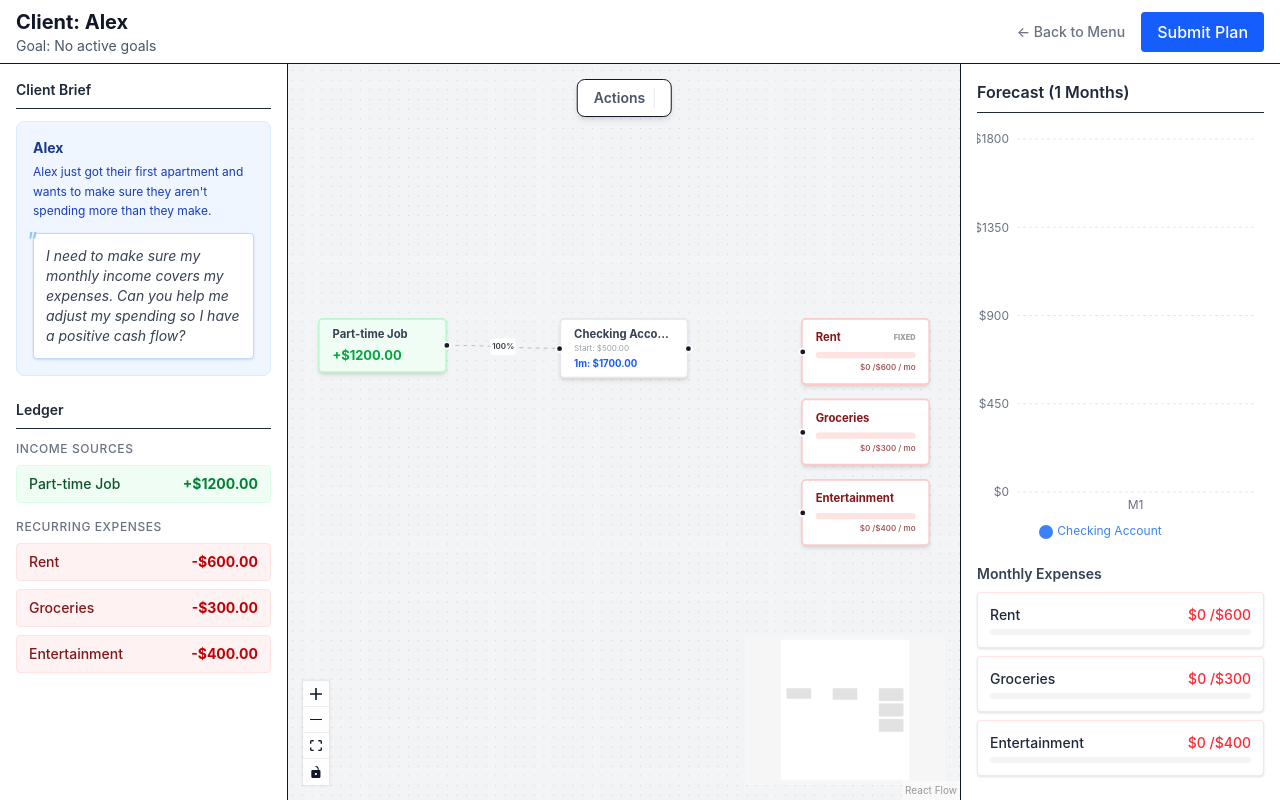
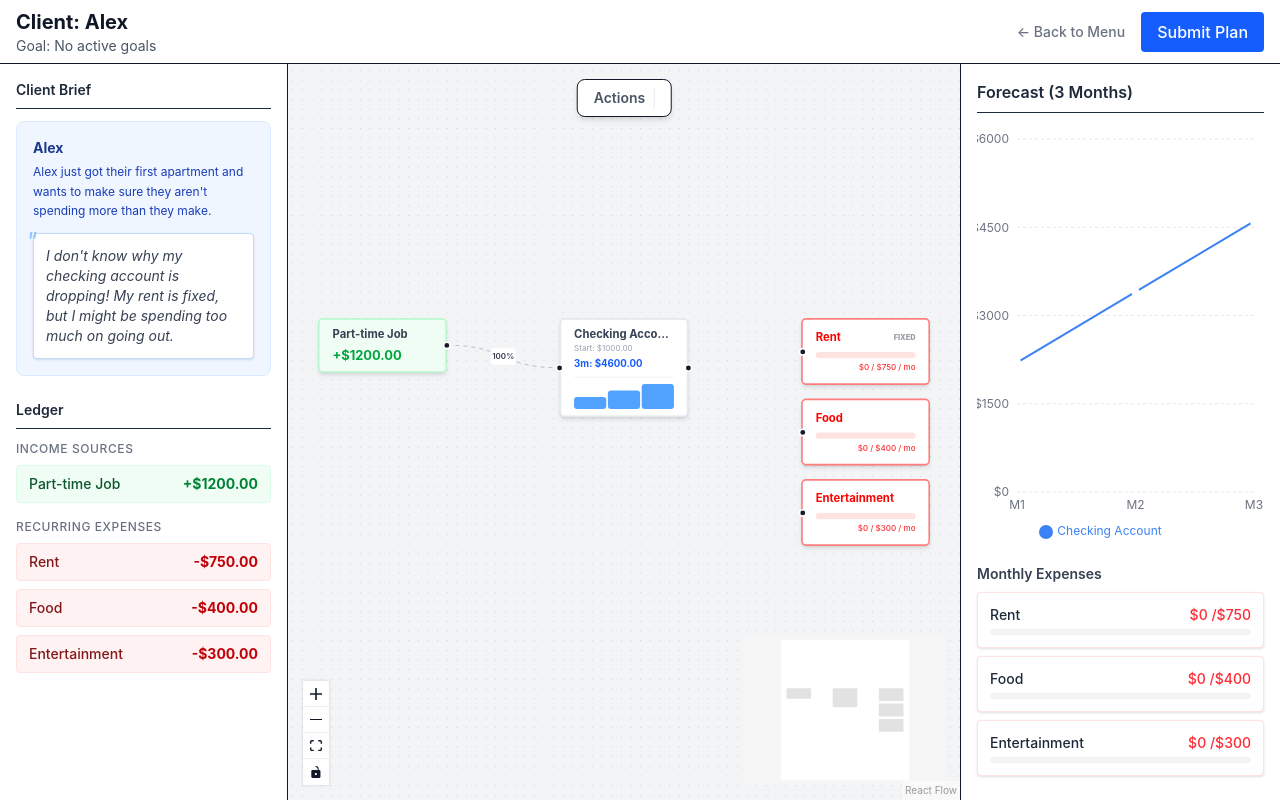
Before and after one commit to BrandonMCoffey/personal-finance-sim, a React (Vite) app: page / in a window 1280 px wide. Both pictures are taken after a click on the element 280 px from the left and 267 px from the top of the page. Built offline with nearby package versions, Linux system fonts and the light colour scheme.

Commit message:
Better node coloring

```diff
--- a/src/components/canvas/nodes/ExpenseNode.tsx
+++ b/src/components/canvas/nodes/ExpenseNode.tsx
@@ -11,6 +11,13 @@ interface ExpenseNodeProps {
     minValue?: number;
     isSnapped: boolean;
   };
+}
+
+function interpolateColor(color1: number[], color2: number[], factor: number) {
+  const r = Math.round(color1[0] + factor * (color2[0] - color1[0]));
+  const g = Math.round(color1[1] + factor * (color2[1] - color1[1]));
+  const b = Math.round(color1[2] + factor * (color2[2] - color1[2]));
+  return `${r}, ${g}, ${b}`;
 }
 
 export function ExpenseNode({ data }: ExpenseNodeProps) {
@@ -31,42 +38,38 @@ export function ExpenseNode({ data }: ExpenseNodeProps) {
 
   const fundedAmount = incomingRule?.amount || 0;
   const minRequired = data.minValue || data.targetAmount;
+  const sliderMax = data.isFixed ? data.targetAmount : (data.targetAmount * 1.5);
+  const fillPercentage = incomingRule ? Math.min((fundedAmount / sliderMax) * 100, 100) : 0;
 
-  let colorStyle = '';
-  let sliderFill = '';
-  let sliderTrack = '';
-  let textColor = '';
+  const cRedLight = [239, 68, 68]; // Normal
+  const cRed = [255, 0, 0];        // Deficit
+  const cAmber = [245, 158, 11];   // Minimum Met
+  const cBlue = [59, 130, 246];    // Target Met
+  const cIndigo = [5, 50, 255];  // Surplus
 
-  if (fundedAmount === 0) {
-    // Not Connected
-    colorStyle = 'bg-white border-red-200';
-    sliderFill = '#ef4444'; sliderTrack = '#fee2e2'; textColor = 'text-red-900';
+  let currentRgb = cRedLight.join(', ');
+
+  if (fundedAmount == data.targetAmount) {
+    currentRgb = cBlue.join(', ');
   } else if (fundedAmount < minRequired) {
-    // Deficit
-    colorStyle = 'bg-red-50 border-red-400';
-    sliderFill = '#ef4444'; sliderTrack = '#fee2e2'; textColor = 'text-red-900';
-  } else if (fundedAmount >= minRequired && fundedAmount < data.targetAmount) {
-    // Partial / Minimum Met (Warning)
-    colorStyle = 'bg-amber-50 border-amber-400';
-    sliderFill = '#f59e0b'; sliderTrack = '#fef3c7'; textColor = 'text-amber-900';
-  } else if (fundedAmount === data.targetAmount) {
-    // Exact Target
-    colorStyle = 'bg-blue-50 border-blue-400';
-    sliderFill = '#3b82f6'; sliderTrack = '#dbeafe'; textColor = 'text-blue-900';
-  } else {
-    // Surplus
-    colorStyle = 'bg-indigo-50 border-indigo-400';
-    sliderFill = '#6366f1'; sliderTrack = '#e0e7ff'; textColor = 'text-indigo-900';
+    currentRgb = cRed.join(', ');
+  } else if (fundedAmount > minRequired && fundedAmount < data.targetAmount) {
+    const range = data.targetAmount - minRequired;
+    const factor = range > 0 ? ((fundedAmount - minRequired) / range) : 1;
+    currentRgb = interpolateColor(cAmber, cBlue, factor);
+  } else if (fundedAmount > data.targetAmount) {
+    const range = sliderMax - data.targetAmount;
+    const factor = range > 0 ? ((fundedAmount - data.targetAmount) / range) : 1;
+    currentRgb = interpolateColor(cBlue, cIndigo, factor);
   }
 
   const snappedStyle = data.isSnapped ? 'rounded-t-none shadow-none z-0' : 'rounded-md shadow-md z-10';
 
-  // Slider Limits
-  const sliderMax = data.isFixed ? data.targetAmount : (data.targetAmount * 1.5);
-  const fillPercentage = incomingRule ? Math.min((fundedAmount / sliderMax) * 100, 100) : 0;
-
   return (
-    <div className={`relative px-4 py-3 border-2 w-[160px] transition-colors duration-300 ${snappedStyle} ${colorStyle}`}>
+    <div
+      className={`relative px-4 py-3 border-2 w-[160px] bg-white transition-colors ${snappedStyle}`}
+      style={{ borderColor: `rgba(${currentRgb}, 0.5)` }}
+    >
       <style>{`
         .expense-slider::-webkit-slider-thumb { -webkit-appearance: none; appearance: none; width: 0; height: 0; }
         .expense-slider::-moz-range-thumb { width: 0; height: 0; border: 0; }
@@ -75,7 +78,12 @@ export function ExpenseNode({ data }: ExpenseNodeProps) {
       {!data.isSnapped && <Handle type="target" position={Position.Left} className="w-3 h-3 bg-red-500" />}
 
       <div className="flex justify-between items-center mb-1">
-        <span className={`text-sm font-bold truncate ${textColor}`}>{data.name}</span>
+        <span
+          className="text-sm font-bold truncate"
+          style={{ color: `rgb(${currentRgb})` }}
+        >
+          {data.name}
+        </span>
         {data.isFixed && <span className="text-[9px] uppercase font-black opacity-40 ml-1 shrink-0">Fixed</span>}
       </div>
 
@@ -87,20 +95,25 @@ export function ExpenseNode({ data }: ExpenseNodeProps) {
             if (isIncomeRule) updateIncomeRoute(sourceId, data.id, Number(e.target.value), 'fixed');
             else updateTransferRule(incomingRule.id, Number(e.target.value), 'fixed');
           }}
-          style={{ background: `linear-gradient(to right, ${sliderFill} ${fillPercentage}%, ${sliderTrack} ${fillPercentage}%)` }}
-          className={`nodrag expense-slider w-full h-2 mt-2 rounded-full transition-all appearance-none outline-none ${data.isFixed ? 'cursor-not-allowed opacity-90' : 'cursor-pointer'}`}
+          style={{
+            background: `linear-gradient(to right, rgb(${currentRgb}) ${fillPercentage}%, rgba(${currentRgb}, 0.15) ${fillPercentage}%)`
+          }}
+          className={`nodrag expense-slider w-full h-2 mt-2 rounded-full appearance-none outline-none ${data.isFixed ? 'cursor-not-allowed opacity-90' : 'cursor-pointer'}`}
         />
       ) : (
         <div className="w-full bg-red-100 rounded-full h-2 mt-2">
           <div
-            className="bg-red-500 h-2 rounded-full transition-all duration-300"
-            style={{ width: `${Math.min((data.currentAmount / data.targetAmount) * 100, 100)}%` }}
+            className="h-2 rounded-full transition-all duration-300"
+            style={{ width: `${Math.min((data.currentAmount / data.targetAmount) * 100, 100)}%`, backgroundColor: `rgb(${cRed.join(',')})` }}
           ></div>
         </div>
       )}
 
-      <div className={`text-[10px] text-right mt-1 font-medium ${textColor} opacity-80`}>
-        ${data.currentAmount.toFixed(0)} /${data.targetAmount.toFixed(0)} / mo
+      <div
+        className="text-[10px] text-right mt-1 font-medium opacity-80"
+        style={{ color: `rgb(${currentRgb})` }}
+      >
+        ${data.currentAmount.toFixed(0)} / ${data.targetAmount.toFixed(0)} / mo
       </div>
     </div>
   );
--- a/src/data/levels/level1.json
+++ b/src/data/levels/level1.json
@@ -1,56 +1,33 @@
 {
   "levelId": 1,
-  "forecastMonths": 1,
+  "forecastMonths": 3,
   "client": {
     "name": "Alex",
     "description": "Alex just got their first apartment and wants to make sure they aren't spending more than they make.",
-    "prompt": "I need to make sure my monthly income covers my expenses. Can you help me adjust my spending so I have a positive cash flow?",
+    "prompt": "I don't know why my checking account is dropping! My rent is fixed, but I might be spending too much on going out.",
     "portraitId": "alex_01"
   },
   "startingState": {
     "accounts": [
-      {
-        "id": "acc_01",
-        "name": "Checking Account",
-        "type": "checking",
-        "balance": 500.00,
-        "apy": 0.0
-      }
+      { "id": "acc_01", "name": "Checking Account", "type": "checking", "balance": 1000.00, "apy": 0.0 }
     ],
     "income": [
       {
-        "id": "inc_01",
-        "name": "Part-time Job",
-        "amount": 1200.00,
-        "frequency": "monthly",
-        "routings": [
-          { "destinationId": "acc_01", "amount": 100, "type": "percentage" }
-        ]
+        "id": "inc_01", "name": "Part-time Job", "amount": 1200.00, "frequency": "monthly",
+        "routings": [{ "destinationId": "acc_01", "amount": 100, "type": "percentage" }]
       }
     ],
     "expenses": [
-      {
-        "id": "exp_01",
-        "name": "Rent",
-        "amount": 600.00,
-        "isFixed": true
-      },
-      {
-        "id": "exp_02",
-        "name": "Groceries",
-        "amount": 300.00,
-        "isFixed": false,
-        "minValue": 200.00
-      },
-      {
-        "id": "exp_03",
-        "name": "Entertainment",
-        "amount": 400.00,
-        "isFixed": false,
-        "minValue": 50.00
-      }
+      { "id": "exp_01", "name": "Rent", "amount": 750.00, "isFixed": true },
+      { "id": "exp_02", "name": "Food", "amount": 400.00, "isFixed": false, "minValue": 250.00 },
+      { "id": "exp_03", "name": "Entertainment", "amount": 300.00, "isFixed": false, "minValue": 100.00 }
     ],
-    "goals": []
+    "goals": [],
+    "transferRules": [
+      { "id": "rule_01", "sourceId": "acc_01", "destinationId": "exp_01", "amount": 750, "type": "fixed" },
+      { "id": "rule_02", "sourceId": "acc_01", "destinationId": "exp_02", "amount": 400, "type": "fixed" },
+      { "id": "rule_03", "sourceId": "acc_01", "destinationId": "exp_03", "amount": 300, "type": "fixed" }
+    ]
   },
   "allowedActions": {
     "canCreateAccounts": false,
@@ -58,7 +35,6 @@
     "allowedAccountTypes": []
   },
   "winConditions": {
-    "requiredAccounts": [],
-    "maxCashBalance": 0
+    "requiredAccounts": []
   }
 }
--- a/src/data/levels/level2.json
+++ b/src/data/levels/level2.json
@@ -1,6 +1,6 @@
 {
   "levelId": 2,
-  "forecastMonths": 3,
+  "forecastMonths": 4,
   "client": {
     "name": "Sam",
     "description": "Sam is a high schooler with a new part-time job. They want to buy a gaming PC but keep spending their cash on hand.",
@@ -9,79 +9,35 @@
   },
   "startingState": {
     "accounts": [
-      {
-        "id": "acc_01",
-        "name": "Shoebox (Cash)",
-        "type": "cash",
-        "balance": 150.00,
-        "apy": 0.0
-      }
+      { "id": "acc_01", "name": "Cash", "type": "cash", "balance": 50.00, "apy": 0.0 }
     ],
     "income": [
       {
-        "id": "inc_01",
-        "name": "Part-time Job",
-        "amount": 500.00,
-        "frequency": "monthly",
-        "routings": [
-          {
-            "destinationId": "acc_01",
-            "amount": 100,
-            "type": "percentage"
-          }
-        ]
+        "id": "inc_01", "name": "Part-Time Job", "amount": 500.00, "frequency": "monthly",
+        "routings": []
       },
       {
-        "id": "inc_02",
-        "name": "Allowance",
-        "amount": 100.00,
-        "frequency": "monthly",
-        "routings": [
-          {
-            "destinationId": "acc_01",
-            "amount": 100,
-            "type": "percentage"
-          }
-        ]
+        "id": "inc_02", "name": "Allowance", "amount": 100.00, "frequency": "monthly",
+        "routings": [{ "destinationId": "acc_01", "amount": 100, "type": "percentage" }]
       }
     ],
     "expenses": [
-      {
-        "id": "exp_01",
-        "name": "Groceries & Snacks",
-        "amount": 250.00,
-        "isFixed": false,
-        "requiresCard": true
-      },
-      {
-        "id": "exp_02",
-        "name": "Rent",
-        "amount": 800.00,
-        "isFixed": true,
-        "requiresCard": false
-      }
+      { "id": "exp_01", "name": "Groceries & Snacks", "amount": 300.00, "isFixed": false, "minValue": 100.00 },
+      { "id": "exp_02", "name": "Fun & Movies", "amount": 250.00, "isFixed": false, "minValue": 50.00 }
     ],
     "goals": [
-      {
-        "id": "goal_01",
-        "name": "Gaming PC",
-        "targetAmount": 1200.00,
-        "targetMonths": 3
-      }
-    ]
+      { "id": "goal_01", "name": "Gaming PC", "targetAmount": 1200.00, "targetMonths": 3 }
+    ],
+    "transferRules": []
   },
   "allowedActions": {
     "canCreateAccounts": true,
     "canDeleteAccounts": true,
-    "allowedAccountTypes": ["bank"],
-    "maxNewAccounts": 1
+    "maxNewAccounts": 1,
+    "allowedAccountTypes": ["checking"]
   },
   "winConditions": {
-    "requiredAccounts": ["bank"],
-    "maxCashBalance": 0,
-    "goalsFundedWithinMonths": {
-      "goalId": "goal_01",
-      "months": 3
-    }
+    "requiredAccounts": ["checking"],
+    "maxCashBalance": 0
   }
 }
--- a/src/data/levels/level3.json
+++ b/src/data/levels/level3.json
@@ -2,75 +2,45 @@
   "levelId": 3,
   "forecastMonths": 6,
   "client": {
-    "name": "Maria",
-    "description": "Maria makes a good salary, but she keeps everything in one checking account and struggles to save for specific targets.",
-    "prompt": "I have $1,500 left over each month after my fixed bills. I want to take a $1,500 vacation in 3 months, and save $6,000 for a car down payment in 6 months. How do I split this up?",
-    "portraitId": "maria_01"
+    "name": "Marcus",
+    "description": "Marcus has a steady income but needs to learn how to split his savings between a safety net and short-term fun.",
+    "prompt": "I want to take a vacation in 5 months, but my parents keep telling me I need an emergency fund first. How can I do both?",
+    "portraitId": "marcus_01"
   },
   "startingState": {
     "accounts": [
-      {
-        "id": "acc_01",
-        "name": "Main Checking",
-        "type": "checking",
-        "balance": 2000.00,
-        "apy": 0.0
-      }
+      { "id": "acc_01", "name": "Main Checking", "type": "checking", "balance": 1200.00, "apy": 0.0 }
     ],
     "income": [
       {
-        "id": "inc_01",
-        "name": "Tech Salary",
-        "amount": 4000.00,
-        "frequency": "monthly",
-        "routings": [
-          {
-            "destinationId": "acc_01",
-            "amount": 100,
-            "type": "percentage"
-          }
-        ]
+        "id": "inc_01", "name": "Salary", "amount": 3500.00, "frequency": "monthly",
+        "routings": [{ "destinationId": "acc_01", "amount": 100, "type": "percentage" }]
       }
     ],
     "expenses": [
-      {
-        "id": "exp_01",
-        "name": "Rent & Utilities",
-        "amount": 1500.00,
-        "isFixed": true
-      },
-      {
-        "id": "exp_02",
-        "name": "Living Expenses",
-        "amount": 1000.00,
-        "isFixed": false,
-        "minValue": 800.00
-      }
+      { "id": "exp_01", "name": "Rent", "amount": 1500.00, "isFixed": true },
+      { "id": "exp_02", "name": "Utilities", "amount": 200.00, "isFixed": true },
+      { "id": "exp_03", "name": "Car Payment", "amount": 300.00, "isFixed": true },
+      { "id": "exp_04", "name": "Dining & Shopping", "amount": 700.00, "isFixed": false, "minValue": 300.00 }
     ],
     "goals": [
-      {
-        "id": "goal_01",
-        "name": "Vacation Fund",
-        "targetAmount": 1500.00
-      },
-      {
-        "id": "goal_02",
-        "name": "Car Down Payment",
-        "targetAmount": 6000.00
-      }
+      { "id": "goal_01", "name": "Emergency Fund", "targetAmount": 3000.00, "targetMonths": 6 },
+      { "id": "goal_02", "name": "Vacation", "targetAmount": 1000.00, "targetMonths": 5 }
+    ],
+    "transferRules": [
+      { "id": "rule_01", "sourceId": "acc_01", "destinationId": "exp_01", "amount": 1500, "type": "fixed" },
+      { "id": "rule_02", "sourceId": "acc_01", "destinationId": "exp_02", "amount": 200, "type": "fixed" },
+      { "id": "rule_03", "sourceId": "acc_01", "destinationId": "exp_03", "amount": 300, "type": "fixed" },
+      { "id": "rule_04", "sourceId": "acc_01", "destinationId": "exp_04", "amount": 700, "type": "fixed" }
     ]
   },
   "allowedActions": {
     "canCreateAccounts": true,
-    "canDeleteAccounts": false,
-    "allowedAccountTypes": ["savings"],
-    "maxNewAccounts": 2
+    "canDeleteAccounts": true,
+    "maxNewAccounts": 2,
+    "allowedAccountTypes": ["checking", "savings"]
   },
   "winConditions": {
-    "requiredAccounts": ["savings"],
-    "goalsFundedWithinMonths": {
-      "goalId": "goal_02",
-      "months": 6
-    }
+    "requiredAccounts": ["savings"]
   }
 }
--- a/src/engines/validation.ts
+++ b/src/engines/validation.ts
@@ -43,11 +43,18 @@ export function evaluatePlan(
       const finalSnapshot = forecast[forecast.length - 1];
       const finalAmount = finalSnapshot?.goalProgress[goal.id] || 0;
 
+      const hitMonth = finalSnapshot?.goalHitMonths[goal.id];
+
       if (finalAmount >= goal.targetAmount) {
-        feedback.push(`Success: You reached the $${goal.targetAmount} goal for "${goal.name}" within ${goal.targetMonths} months!`);
+        if (hitMonth && hitMonth < goal.targetMonths) {
+          score += 10;
+          feedback.push(`Excellent: You reached the $\({goal.targetAmount} goal for "\){goal.name}" early in Month ${hitMonth}! (+10 pts)`);
+        } else {
+          feedback.push(`Success: You reached the $\({goal.targetAmount} goal for "\){goal.name}" within ${goal.targetMonths} months!`);
+        }
       } else {
         score -= 30;
-        feedback.push(`Missed Timeline: "${goal.name}" only reached $${finalAmount.toFixed(2)} out of $${goal.targetAmount} after ${goal.targetMonths} months.`);
+        feedback.push(`Missed Timeline: "\({goal.name}" only reached\)\({finalAmount.toFixed(2)} out of\)\({goal.targetAmount} after\){goal.targetMonths} months.`);
       }
     }
   });
```
